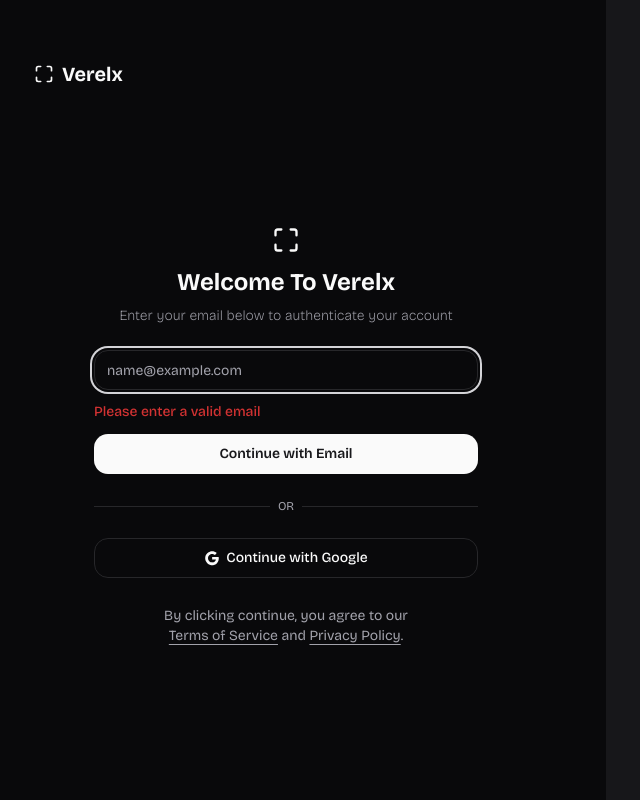
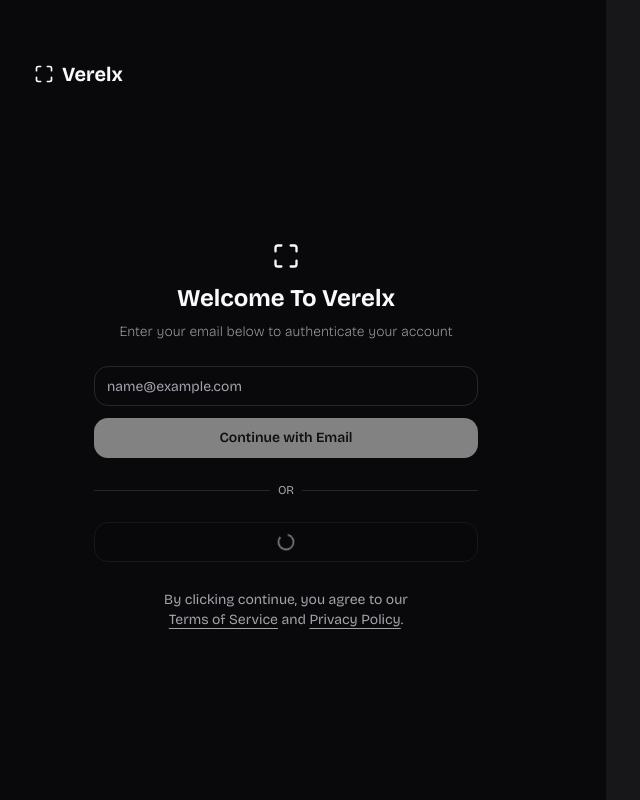
Before and after one commit to alifarooq9/verelx, a Next.js app: page /auth in a window 1280 px wide. Both pictures are taken after a click on the button "Continue with Google". Shown: the whole page, without its empty margins (34-674 px from the left). Built offline with nearby package versions, Linux system fonts and the light colour scheme.

Commit message:
add: Google Login Functionality

```diff
--- a/package.json
+++ b/package.json
@@ -24,6 +24,7 @@
     "eslint-config-next": "13.4.13",
     "lucide-react": "^0.263.1",
     "next": "13.4.13",
+    "next-auth": "^4.23.0",
     "postcss": "8.4.27",
     "react": "18.2.0",
     "react-dom": "18.2.0",
--- a/src/app/(users)/dashboard/page.tsx
+++ b/src/app/(users)/dashboard/page.tsx
@@ -1,4 +1,11 @@
+"use client";
+
+import { useSession } from "next-auth/react";
+
 const DashboardPage = () => {
+	const { data } = useSession();
+	console.log(data);
+
 	return (
 		<div>
 			<h1>Dashboard</h1>
--- a/src/app/(web)/page.tsx
+++ b/src/app/(web)/page.tsx
@@ -4,7 +4,6 @@
 	return (
 		<main>
 			<h1 className="">Hello World rights</h1>
-
 		</main>
 	);
 };
--- /dev/null
+++ b/src/app/api/auth/[...nextauth]/route.ts
@@ -0,0 +1,5 @@
+import { authOptions } from "@/lib/auth-options";
+import NextAuth from "next-auth";
+
+const handler = NextAuth(authOptions);
+export { handler as GET, handler as POST };
--- a/src/app/layout.tsx
+++ b/src/app/layout.tsx
@@ -2,6 +2,8 @@
 import "./globals.css";
 import type { Metadata } from "next";
 import localFont from "next/font/local";
+import Providers from "@/components/providers";
+import { getServerSession } from "next-auth";
 
 export const metadata: Metadata = {
 	title: "Create Next App",
@@ -50,7 +52,7 @@
 	variable: "--local-font",
 });
 
-export default function RootLayout({
+export default async function RootLayout({
 	children,
 }: {
 	children: React.ReactNode;
@@ -58,7 +60,7 @@
 	return (
 		<html className="dark " lang="en">
 			<body className={cn(font.variable, "tracking-normal")}>
-				{children}
+				<Providers>{children}</Providers>
 			</body>
 		</html>
 	);
--- a/src/components/auth/user-auth-form.tsx
+++ b/src/components/auth/user-auth-form.tsx
@@ -12,8 +12,10 @@
 import * as z from "zod";
 import { useForm } from "react-hook-form";
 import { zodResolver } from "@hookform/resolvers/zod";
-import { MaximizeIcon } from "lucide-react";
+import { Loader2, MaximizeIcon } from "lucide-react";
 import Link from "next/link";
+import { signIn } from "next-auth/react";
+import { useState } from "react";
 
 const userAuthFormSchema = z.object({
 	email: z.string().email({ message: "Please enter a valid email" }),
@@ -33,6 +35,8 @@
 		console.log(values);
 	};
 
+	const { loading: googleLoading, mutate } = UseGoogleLogin();
+
 	return (
 		<Form {...form}>
 			<form
@@ -48,7 +52,7 @@
 				<FormField
 					control={form.control}
 					name="email"
-					render={({ field}) => (
+					render={({ field }) => (
 						<FormItem className="w-full mt-6 space-y-3">
 							<FormControl>
 								<Input
@@ -57,7 +61,11 @@
 								/>
 							</FormControl>
 							<FormMessage className="text-destructive" />
-							<Button className="w-full">
+							<Button
+								disabled={googleLoading}
+								type="submit"
+								className="w-full"
+							>
 								Continue with Email
 							</Button>
 						</FormItem>
@@ -75,7 +83,18 @@
 					</div>
 				</div>
 
-				<Button size="icon" variant="outline" className="w-full">
+				<Button
+					type="button"
+					size="icon"
+					variant="outline"
+					disabled={googleLoading}
+					className="w-full"
+					onClick={async () => await mutate()}
+				>
+					{googleLoading ? (
+						<Loader2 className="w-5 h-5 animate-spin" />
+					) : (
+						<>
 							<svg
 								height="56.6934px"
 								id="Layer_1"
@@ -90,6 +109,8 @@
 								<path d="M51.981,24.4812c-7.7173-0.0038-15.4346-0.0019-23.1518-0.001c0.001,3.2009-0.0038,6.4018,0.0019,9.6017  c4.4693-0.001,8.9386-0.0019,13.407,0c-0.5179,3.0673-2.3408,5.8723-4.9258,7.5991c-1.625,1.0926-3.492,1.8018-5.4168,2.139  c-1.9372,0.3306-3.9389,0.3729-5.8713-0.0183c-1.9651-0.3921-3.8409-1.2108-5.4773-2.3649  c-2.6166-1.8383-4.6135-4.5279-5.6388-7.5549c-1.0484-3.0788-1.0561-6.5046,0.0048-9.5805  c0.7361-2.1679,1.9613-4.1705,3.5708-5.8002c1.9853-2.0324,4.5664-3.4853,7.3473-4.0811c2.3812-0.5083,4.8921-0.4113,7.2234,0.294  c1.9815,0.6016,3.8082,1.6874,5.3044,3.1163c1.5125-1.5039,3.0173-3.0164,4.527-4.5231c0.7918-0.811,1.624-1.5865,2.3908-2.4196  c-2.2928-2.1218-4.9805-3.8274-7.9172-4.9056C32.0723,4.0363,26.1097,3.995,20.7871,5.8372  C14.7889,7.8907,9.6815,12.3763,6.8497,18.0459c-0.9859,1.9536-1.7057,4.0388-2.1381,6.1836  C3.6238,29.5732,4.382,35.2707,6.8468,40.1378c1.6019,3.1768,3.8985,6.001,6.6843,8.215c2.6282,2.0958,5.6916,3.6439,8.9396,4.5078  c4.0984,1.0993,8.461,1.0743,12.5864,0.1355c3.7284-0.8581,7.256-2.6397,10.0725-5.24c2.977-2.7358,5.1006-6.3403,6.2249-10.2138  C52.5807,33.3171,52.7498,28.8064,51.981,24.4812z" />
 							</svg>
 							Continue with Google
+						</>
+					)}
 				</Button>
 				<p className="px-8 text-center text-sm text-muted-foreground mt-7">
 					By clicking continue, you agree to our{" "}
@@ -113,4 +134,27 @@
 	);
 };
 
+const UseGoogleLogin = () => {
+	const [loading, setLoading] = useState<boolean>(false);
+
+	const mutate = () => {
+		return new Promise((resolve, reject) => {
+			setLoading(true);
+			try {
+				signIn("google", {
+					callbackUrl: "/dashboard",
+				});
+				resolve(true);
+			} catch (error) {
+				reject(error);
+			}
+		});
+	};
+
+	return {
+		loading,
+		mutate,
+	};
+};
+
 export default UserAuthForm;
--- /dev/null
+++ b/src/components/providers.tsx
@@ -0,0 +1,13 @@
+"use client";
+
+import { SessionProvider } from "next-auth/react";
+
+interface Props {
+	children: React.ReactNode;
+}
+
+const Providers = ({ children }: Props) => {
+	return <SessionProvider>{children}</SessionProvider>;
+};
+
+export default Providers;
--- /dev/null
+++ b/src/lib/auth-options.ts
@@ -0,0 +1,17 @@
+import type { NextAuthOptions } from "next-auth";
+import GoogleProvider from "next-auth/providers/google";
+
+export const authOptions: NextAuthOptions = {
+    pages: {
+        signIn: '/auth'
+    },
+    session: {
+        strategy: "jwt",
+    },
+    providers: [
+        GoogleProvider({
+        clientId: '647783362803-brlmsbmgpp52pf30o12v1v20b465pnpo.apps.googleusercontent.com',
+        clientSecret: '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',
+        }),
+    ],
+};
```
Also changed, not shown: 1 other file (tests, documents, lock files or other folders). Lines whose indentation alone changed are shown as unchanged.
